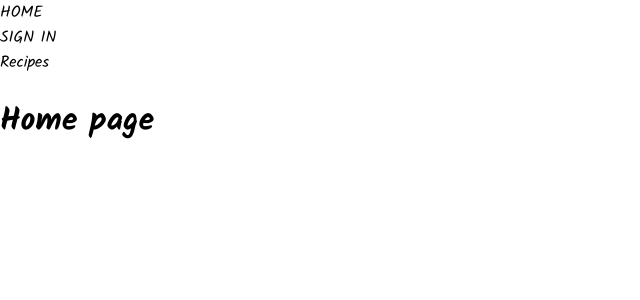
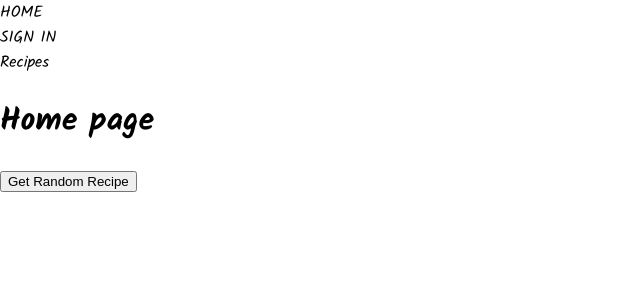
Before and after one commit to marina-knez/food-shack, a React (Create React App) app: page / in a window 1280 px wide. Shown: the top 300 px of the page, without its empty margins (0-640 px from the left). Built offline with nearby package versions, Linux system fonts and the light colour scheme; no server answers; the database is empty.

Commit message:
add Random-recipe button

```diff
--- a/src/routes/home/home.component.jsx
+++ b/src/routes/home/home.component.jsx
@@ -1,10 +1,30 @@
-import React from 'react';
+import { useState, useContext } from 'react';
+import { CategoriesContext } from '../../contexts/categories.context';
+import RecipeCard from '../../components/recipe-card/recipe-card.component';
 
 const Home = () => {
+  const { categoriesMap } = useContext(CategoriesContext);
+  const [randomRecipe, setRandomRecipe] = useState(null);
+
+  const getRandomRecipe = () => {
+    const allRecipes = Object.values(categoriesMap).flat();
+    const randomIndex = Math.floor(Math.random() * allRecipes.length);
+    return allRecipes[randomIndex];
+};
+
+const handleRandomRecipe = () => {
+    const randomRecipe = getRandomRecipe();
+    setRandomRecipe(randomRecipe);
+};
 
   return (
     <div>
       <h1>Home page</h1>
+      <div>
+                <button onClick={handleRandomRecipe}>Get Random Recipe</button>
+            </div>
+
+            {randomRecipe && <RecipeCard recipe={randomRecipe} />}
     </div>
   );
 };
```
